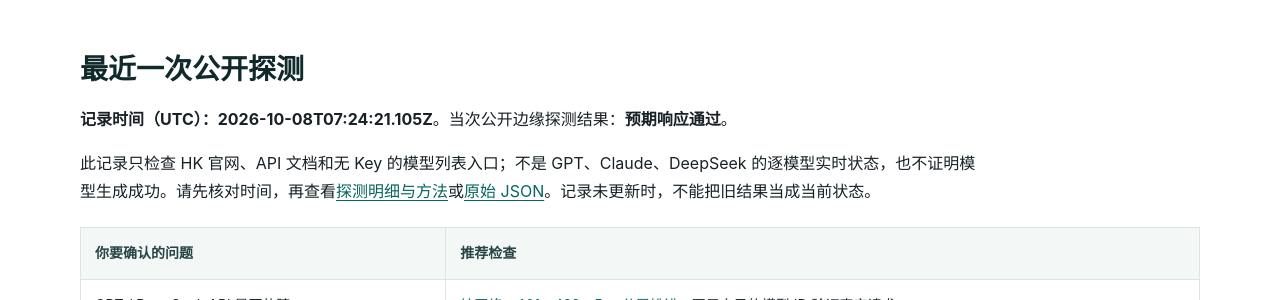
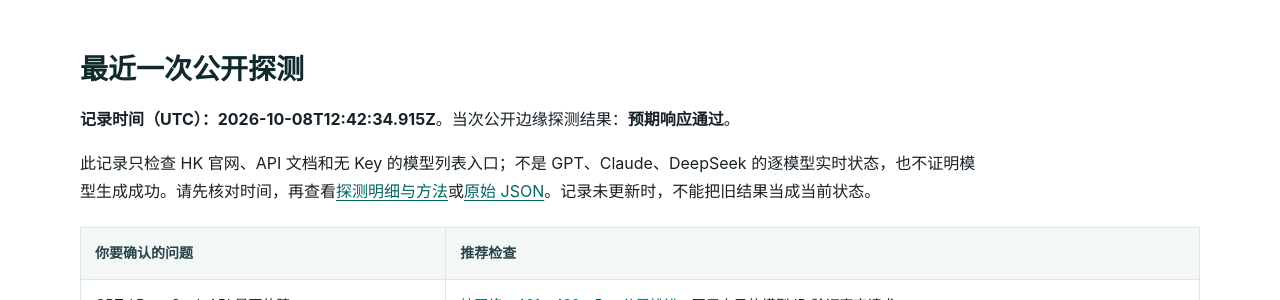
Before and after one commit to KKWANG4444/api-status, a Jekyll site: the page built from index.md, in a window 1280 px wide and 900 px high, scrolled down 364 px. Shown: the part 151-451 px from the top of the window. Built offline with Jekyll 4.4.1, drawn with Linux system fonts in a browser that asks for light colours.

Commit message:
chore: update public edge status

```diff
--- a/_data/status.json
+++ b/_data/status.json
@@ -1,7 +1,7 @@
 {
   "status": "operational",
-  "checked_at": "2026-10-08T07:24:21.105Z",
-  "duration_ms": 900,
+  "checked_at": "2026-10-08T12:42:34.915Z",
+  "duration_ms": 503,
   "overall": true,
   "components": [
     {
@@ -10,7 +10,7 @@
       "url": "https://www.aifast.hk/",
       "ok": true,
       "status": 200,
-      "elapsed_ms": 464,
+      "elapsed_ms": 497,
       "content_type": "text/html; charset=utf-8",
       "detail": "Expected public edge response"
     },
@@ -20,7 +20,7 @@
       "url": "https://api.aifast.hk/",
       "ok": true,
       "status": 200,
-      "elapsed_ms": 753,
+      "elapsed_ms": 342,
       "content_type": "text/html",
       "detail": "Expected public edge response"
     },
@@ -30,7 +30,7 @@
       "url": "https://www.aifast.hk/v1/models",
       "ok": true,
       "status": 401,
-      "elapsed_ms": 312,
+      "elapsed_ms": 345,
       "content_type": "application/json; charset=utf-8",
       "detail": "Expected public edge response"
     }
--- a/data/status.json
+++ b/data/status.json
@@ -1,7 +1,7 @@
 {
   "status": "operational",
-  "checked_at": "2026-10-08T07:24:21.105Z",
-  "duration_ms": 900,
+  "checked_at": "2026-10-08T12:42:34.915Z",
+  "duration_ms": 503,
   "overall": true,
   "components": [
     {
@@ -10,7 +10,7 @@
       "url": "https://www.aifast.hk/",
       "ok": true,
       "status": 200,
-      "elapsed_ms": 464,
+      "elapsed_ms": 497,
       "content_type": "text/html; charset=utf-8",
       "detail": "Expected public edge response"
     },
@@ -20,7 +20,7 @@
       "url": "https://api.aifast.hk/",
       "ok": true,
       "status": 200,
-      "elapsed_ms": 753,
+      "elapsed_ms": 342,
       "content_type": "text/html",
       "detail": "Expected public edge response"
     },
@@ -30,7 +30,7 @@
       "url": "https://www.aifast.hk/v1/models",
       "ok": true,
       "status": 401,
-      "elapsed_ms": 312,
+      "elapsed_ms": 345,
       "content_type": "application/json; charset=utf-8",
       "detail": "Expected public edge response"
     }
```
